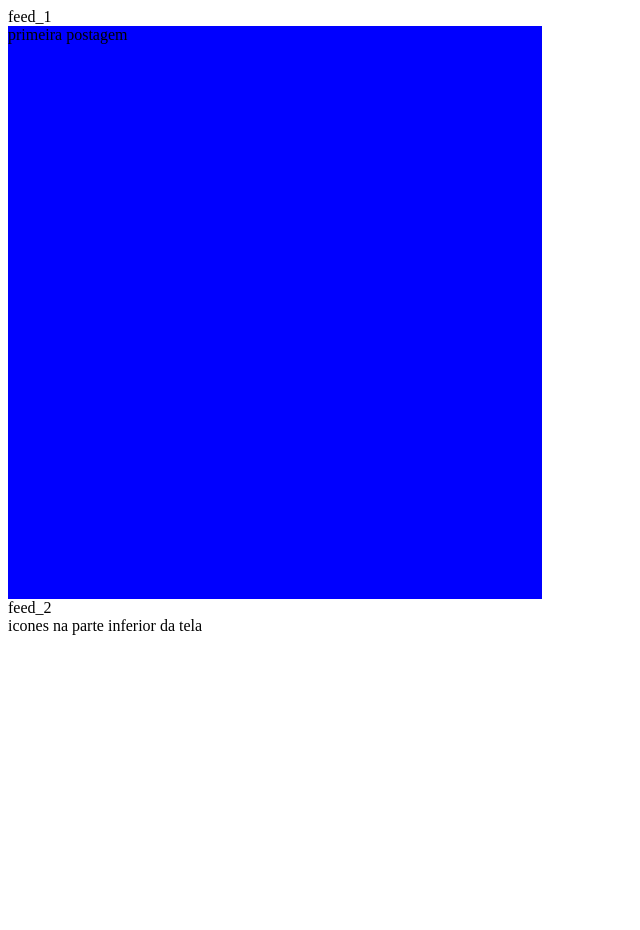
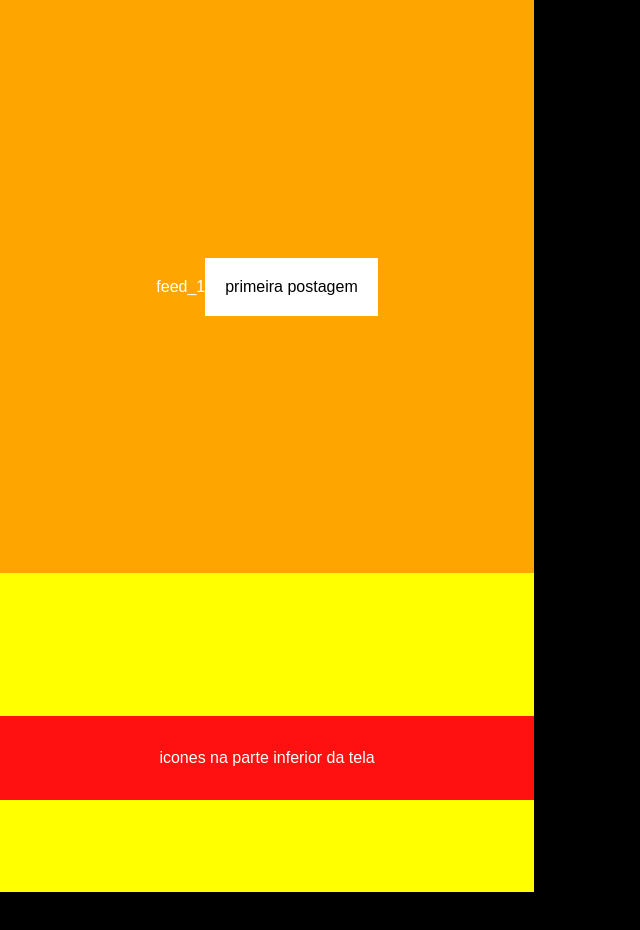
Before and after one commit to aninha0908/projeto-1-2B, a plain HTML site: page index.html in a window 1280 px wide. Shown: the whole page, without its empty margins (0-640 px from the left). Before the commit the page ends 800 px from the top, so only its background shows below. Drawn offline with Linux system fonts and the light colour scheme.

Commit message:
15/04/2025

```diff
--- a/index.html
+++ b/index.html
@@ -1,30 +1,24 @@
 <!DOCTYPE html>
-<html lang="en">
+<html lang="pt-br">
 <head>
-    <meta charset="UTF-8">
-    <meta name="viewport" content="width=device-width, initial-scale=1,0">
-    <title> Document </title>
-    <link rel="stylesheet" href="style.css"
+  <meta charset="UTF-8">
+  <meta name="viewport" content="width=device-width, initial-scale=1.0">
+  <title>Document</title>
+  <link rel="stylesheet" href="style.css">
 </head>
-
 <body>
 
-    <section class="primeira_secao">feed_1
-<div class="postagem1"> primeira postagem</div>
+  <section class="primeira_secao">feed_1
 
-    </section>
+    <div class="postagem1">primeira postagem</div>
+  </section>
 
-    <section class="segunda_secao">feed_2
+  <section class="segunda_secao">
+    <div class="postagem2">segunda postagem</div>
 
+  </section>
 
-
-    </section>
-
-    <footer class="rodape">icones na parte inferior da tela
-
-
-    </footer>
-
+  <footer class="rodape">icones na parte inferior da tela</footer>
 
 </body>
 </html>
--- a/style.css
+++ b/style.css
@@ -1,5 +1,53 @@
-.postagem1 {
-width:534px ;
-height: 573px;
-background-color:blue ;
-}
+* {
+    margin: 0;
+    padding: 0;
+    box-sizing: border-box;
+  }
+
+  body {
+    background-color: black;
+    color: white;
+    font-family: Arial, sans-serif;
+    width: 534px;
+    min-height: 100vh;
+    position: relative;
+    padding-bottom: 84px; /* espaço pro rodapé fixo */
+  }
+
+  .primeira_secao {
+    width: 534px;
+    height: 573px;
+    background-color: orange;
+    display: flex;
+    align-items: center;
+    justify-content: center;
+  }
+
+  .postagem1 {
+    background-color: white;
+    color: black;
+    padding: 20px;
+    margin: 10px 0;
+    text-align: center;
+  }
+
+  .segunda_secao {
+    width: 534px;
+    height: 319px;
+    background-color: yellow;
+    display: flex;
+    align-items: center;
+    justify-content: center;
+  }
+
+  .rodape {
+    width: 534px;
+    height: 84px;
+    background-color: rgb(255, 17, 17);
+    color: white;
+    text-align: center;
+    line-height: 84px;
+    position: fixed;
+    bottom: 0;
+    left: 0;
+  }
```
